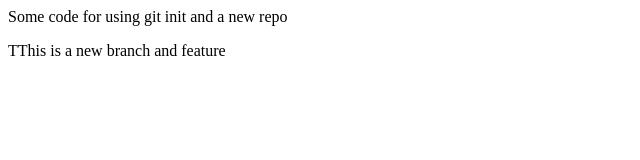
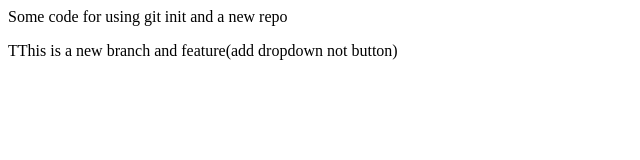
Before and after one commit to ujjwaldahiya399/some-local-repo, a plain HTML site: page index.html in a window 1280 px wide. Shown: the whole page, without its empty margins (0-640 px from the left). Drawn offline with Linux system fonts and the light colour scheme.

Commit message:
adding dropdown not button

```diff
--- a/index.html
+++ b/index.html
@@ -1,2 +1,2 @@
 <p>Some code for using git init and a new repo</p>
-<p>TThis is a new branch and feature</p>
+<p>TThis is a new branch and feature(add dropdown not button)</p>
```
